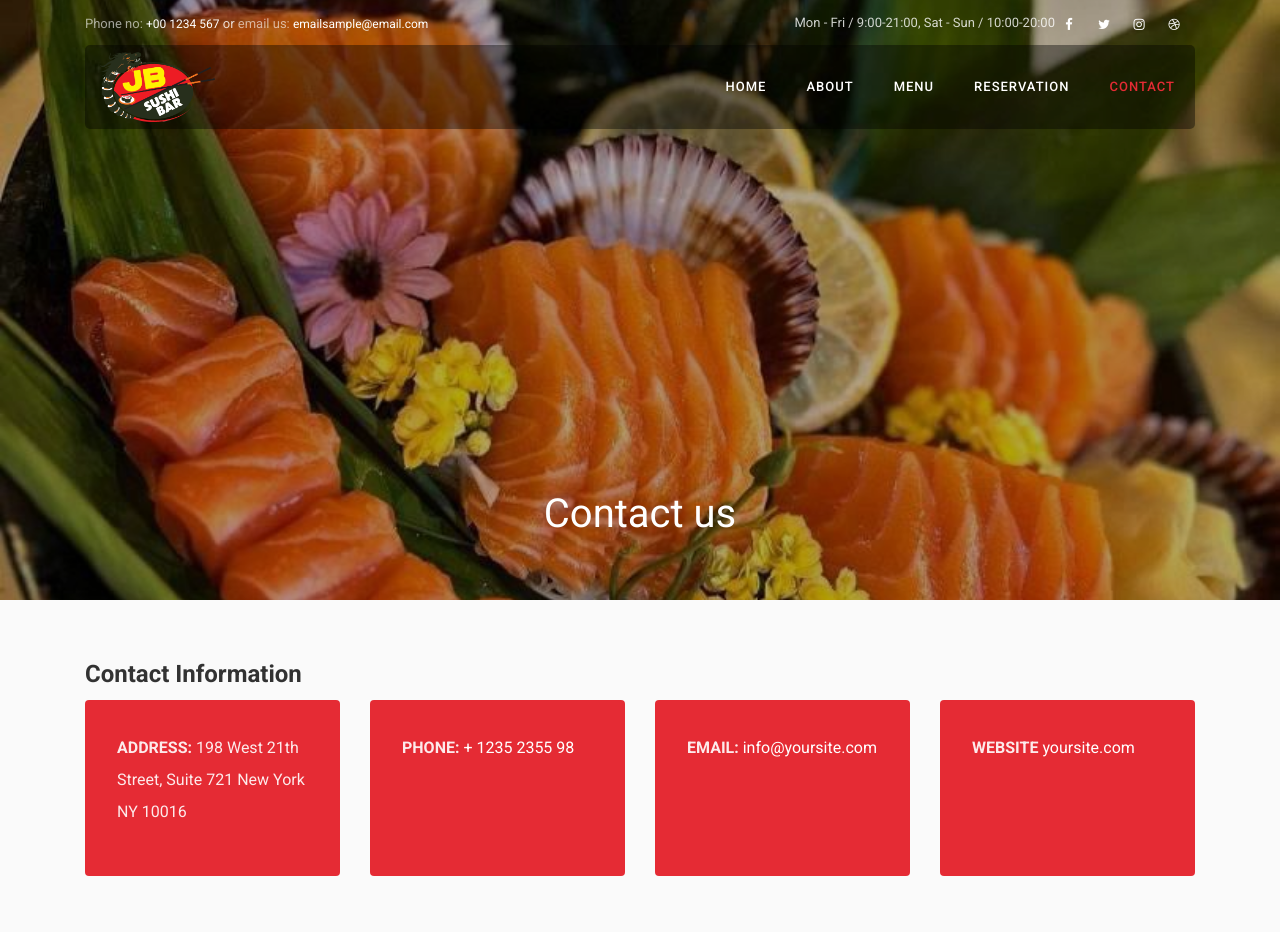
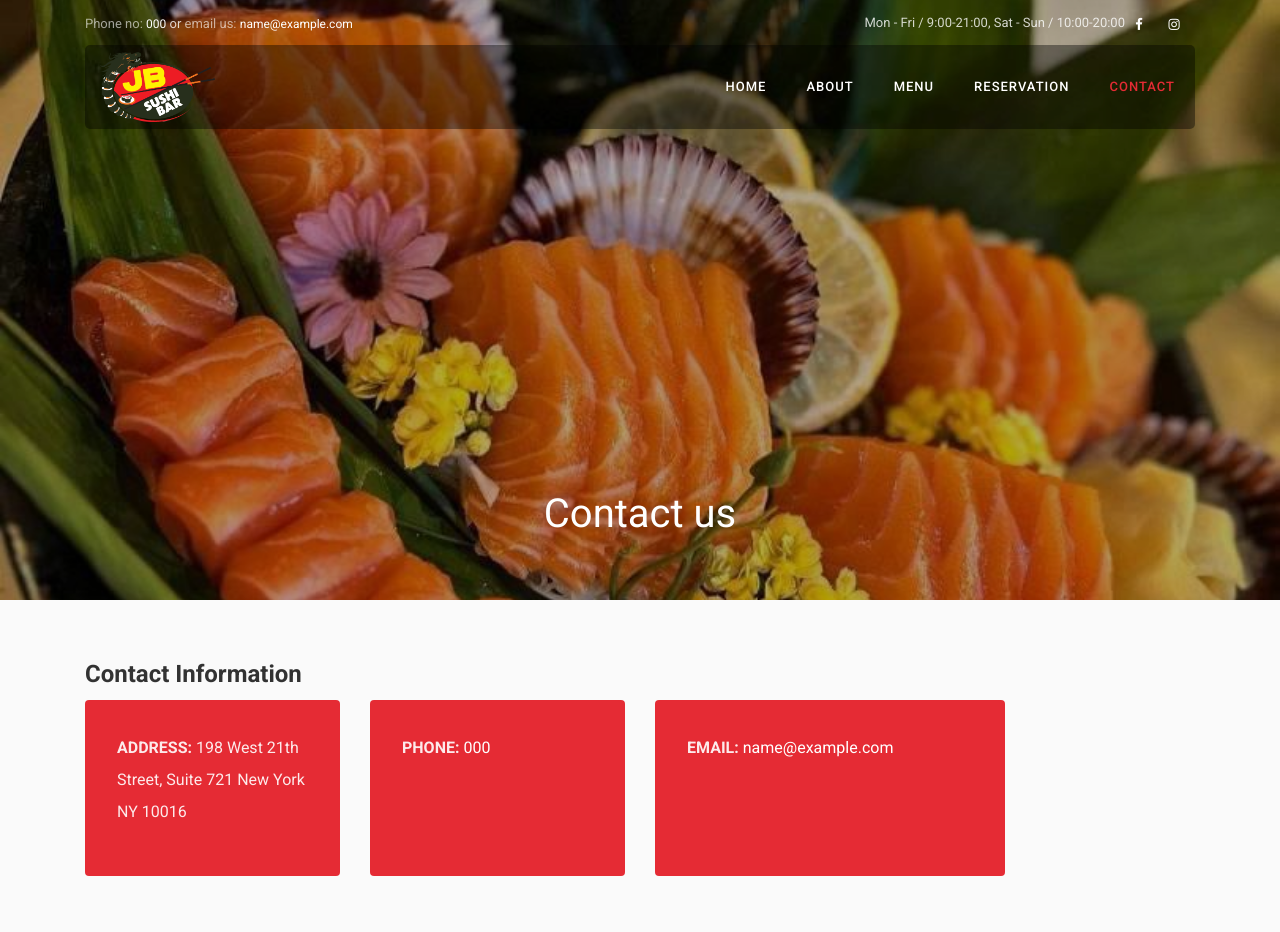
Before and after one commit to Newinacode/restro, a Django app: page /contact in a window 1280 px wide. Shown: the top 932 px of the page. Run offline with Django 4.2, Linux system fonts and the light colour scheme; tables that the repository leaves empty hold one stand-in row (values such as "Sample post"); some libraries are stand-ins or nearby versions.

Commit message:
make base template content dynamic

```diff
--- a/restro/settings.py
+++ b/restro/settings.py
@@ -68,6 +68,8 @@ TEMPLATES = [
                 'django.template.context_processors.request',
                 'django.contrib.auth.context_processors.auth',
                 'django.contrib.messages.context_processors.messages',
+                'website.context_processors.base_info',
+
             ],
         },
     },
--- a/restro/templates/base.html
+++ b/restro/templates/base.html
@@ -55,16 +55,16 @@
 		<div class="container">
 			<div class="row justify-content-between">
 				<div class="col-12 col-md d-flex align-items-center">
-					<p class="mb-0 phone"><span class="mailus">Phone no:</span> <a href="#">+00 1234 567</a> or <span class="mailus">email us:</span> <a href="#">emailsample@email.com</a></p>
+					<p class="mb-0 phone"><span class="mailus">Phone no:</span> <a href="#">{{info.mobile_number}}</a> or <span class="mailus">email us:</span> <a href="#">{{info.email}}</a></p>
 				</div>
 				<div class="col-12 col-md d-flex justify-content-md-end">
 					<p class="mb-0">Mon - Fri / 9:00-21:00, Sat - Sun / 10:00-20:00</p>
 					<div class="social-media">
 						<p class="mb-0 d-flex">
-							<a href="#" class="d-flex align-items-center justify-content-center"><span class="fa fa-facebook"><i class="sr-only">Facebook</i></span></a>
-							<a href="#" class="d-flex align-items-center justify-content-center"><span class="fa fa-twitter"><i class="sr-only">Twitter</i></span></a>
-							<a href="#" class="d-flex align-items-center justify-content-center"><span class="fa fa-instagram"><i class="sr-only">Instagram</i></span></a>
-							<a href="#" class="d-flex align-items-center justify-content-center"><span class="fa fa-dribbble"><i class="sr-only">Dribbble</i></span></a>
+							<a href="{{info.facebook}}" class="d-flex align-items-center justify-content-center"><span class="fa fa-facebook"><i class="sr-only">Facebook</i></span></a>
+							<!-- <a href="{{info.twitter}}" class="d-flex align-items-center justify-content-center"><span class="fa fa-twitter"><i class="sr-only">Twitter</i></span></a> -->
+							<a href="{{info.instagram}}" class="d-flex align-items-center justify-content-center"><span class="fa fa-instagram"><i class="sr-only">Instagram</i></span></a>
+							<!-- <a href="#" class="d-flex align-items-center justify-content-center"><span class="fa fa-dribbble"><i class="sr-only">Dribbble</i></span></a> -->
 						</p>
 					</div>
 				</div>
@@ -159,9 +159,9 @@
 					<div class="row">
 						<div class="ftco-footer-widget mb-4">
 							<ul class="ftco-footer-social list-unstyled float-md-left float-lft mt-3">
-								<li class="ftco-animate"><a href="#"><span class="fa fa-twitter"></span></a></li>
-								<li class="ftco-animate"><a href="#"><span class="fa fa-facebook"></span></a></li>
-								<li class="ftco-animate"><a href="#"><span class="fa fa-instagram"></span></a></li>
+								<!-- <li class="ftco-animate"><a href="#"><span class="fa fa-twitter"></span></a></li> -->
+								<li class="ftco-animate"><a href="{{info.facebook}}"><span class="fa fa-facebook"></span></a></li>
+								<li class="ftco-animate"><a href="{{info.instagram}}"><span class="fa fa-instagram"></span></a></li>
 							</ul>
 
 						</div>
--- /dev/null
+++ b/website/context_processors.py
@@ -0,0 +1,11 @@
+from website.models import Reservation,OpeningHours,Info
+
+def base_info(request):
+    reservation = Reservation.objects.first()
+    opening_hours = OpeningHours.objects.first()
+    info = Info.objects.first()
+    return {
+        'reservation': reservation,
+        'opening_hours': opening_hours,
+        'info':info
+    }
--- a/website/templates/website/contact.html
+++ b/website/templates/website/contact.html
@@ -41,19 +41,19 @@
      </div>
      <div class="col-md-3 d-flex">
        <div class="dbox">
-         <p><span>Phone:</span> <a href="tel://1234567920">+ 1235 2355 98</a></p>
+         <p><span>Phone:</span> <a href="tel://1234567920">{{info.mobile_number}}</a></p>
        </div>
      </div>
-     <div class="col-md-3 d-flex">
+     <div class="col-md-4 d-flex">
        <div class="dbox">
-         <p><span>Email:</span> <a href="mailto:info@yoursite.com">info@yoursite.com</a></p>
+         <p><span>Email:</span> <a href="mailto:info@yoursite.com">{{info.email}}</a></p>
        </div>
      </div>
-     <div class="col-md-3 d-flex">
+     <!-- <div class="col-md-3 d-flex">
        <div class="dbox">
-         <p><span>Website</span> <a href="#">yoursite.com</a></p>
+         <p><span>Website</span> <a href="#">{{info.website}}</a></p>
        </div>
-     </div>
+     </div> -->
    </div>
  </div>
 </section>
```
